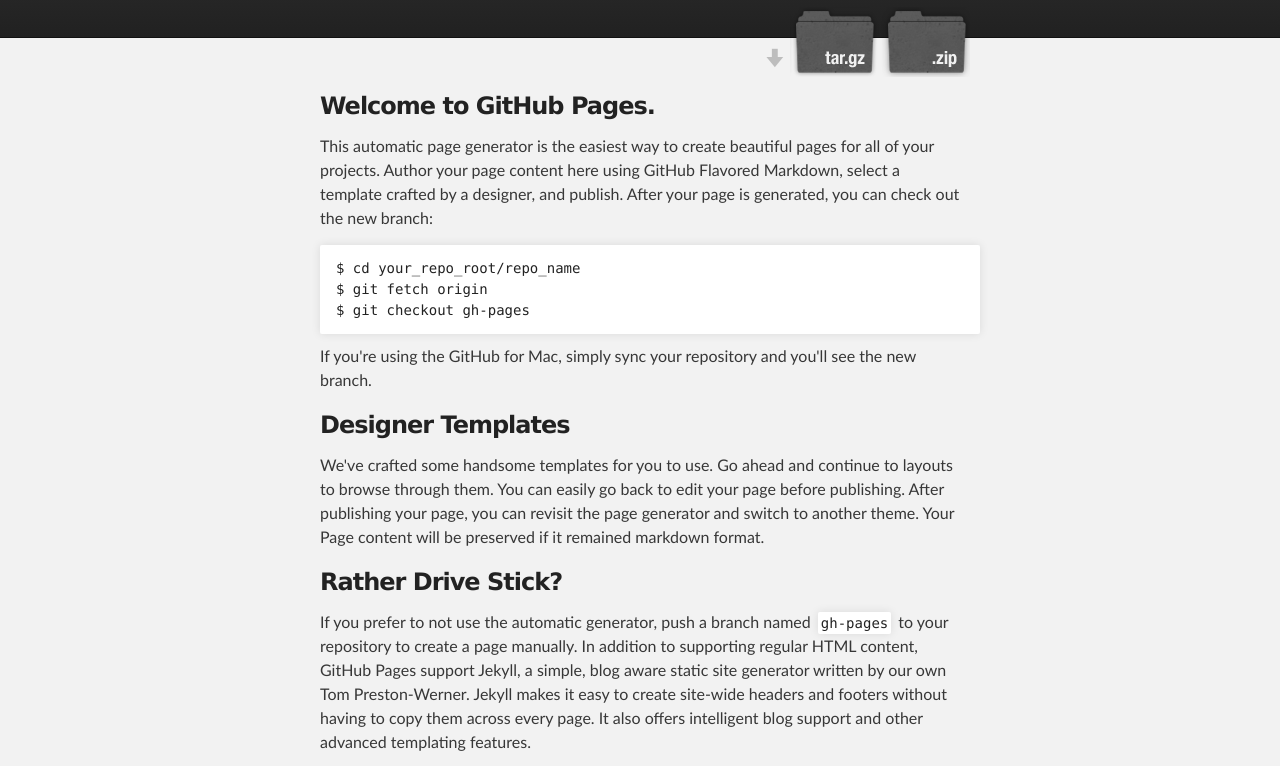
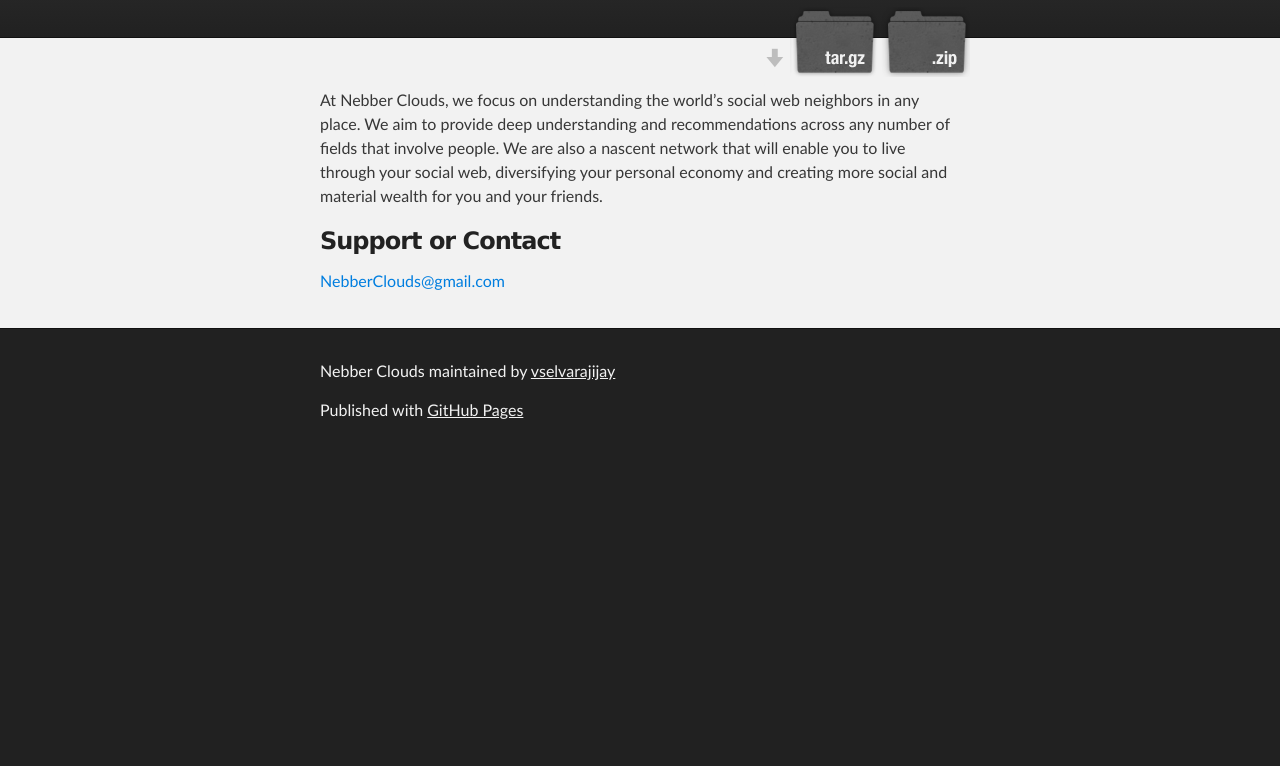
Before and after one commit to vselvarajijay/nebberclouds.github.io, a plain HTML site: page index.html in a window 1280 px wide. Shown: the part 136-902 px from the top of the page. After the commit the page ends 800 px from the top, so only its background shows below. Drawn offline with Linux system fonts and the light colour scheme.

```diff
--- a/index.html
+++ b/index.html
@@ -4,11 +4,11 @@
   <head>
     <meta charset='utf-8' />
     <meta http-equiv="X-UA-Compatible" content="chrome=1" />
-    <meta name="description" content="Nebberclouds.github.io : " />
+    <meta name="description" content="Nebber Clouds : " />
 
     <link rel="stylesheet" type="text/css" media="screen" href="stylesheets/stylesheet.css">
 
-    <title>Nebberclouds.github.io</title>
+    <title>Nebber Clouds</title>
   </head>
 
   <body>
@@ -18,7 +18,7 @@
         <header class="inner">
           <a id="forkme_banner" href="https://github.com/vselvarajijay/nebberclouds.github.io">View on GitHub</a>
 
-          <h1 id="project_title">Nebberclouds.github.io</h1>
+          <h1 id="project_title">Nebber Clouds</h1>
           <h2 id="project_tagline"></h2>
 
             <section id="downloads">
@@ -31,44 +31,19 @@
     <!-- MAIN CONTENT -->
     <div id="main_content_wrap" class="outer">
       <section id="main_content" class="inner">
-        <h3>
-<a name="welcome-to-github-pages" class="anchor" href="#welcome-to-github-pages"><span class="octicon octicon-link"></span></a>Welcome to GitHub Pages.</h3>
-
-<p>This automatic page generator is the easiest way to create beautiful pages for all of your projects. Author your page content here using GitHub Flavored Markdown, select a template crafted by a designer, and publish. After your page is generated, you can check out the new branch:</p>
-
-<pre><code>$ cd your_repo_root/repo_name
-$ git fetch origin
-$ git checkout gh-pages
-</code></pre>
-
-<p>If you're using the GitHub for Mac, simply sync your repository and you'll see the new branch.</p>
-
-<h3>
-<a name="designer-templates" class="anchor" href="#designer-templates"><span class="octicon octicon-link"></span></a>Designer Templates</h3>
-
-<p>We've crafted some handsome templates for you to use. Go ahead and continue to layouts to browse through them. You can easily go back to edit your page before publishing. After publishing your page, you can revisit the page generator and switch to another theme. Your Page content will be preserved if it remained markdown format.</p>
-
-<h3>
-<a name="rather-drive-stick" class="anchor" href="#rather-drive-stick"><span class="octicon octicon-link"></span></a>Rather Drive Stick?</h3>
-
-<p>If you prefer to not use the automatic generator, push a branch named <code>gh-pages</code> to your repository to create a page manually. In addition to supporting regular HTML content, GitHub Pages support Jekyll, a simple, blog aware static site generator written by our own Tom Preston-Werner. Jekyll makes it easy to create site-wide headers and footers without having to copy them across every page. It also offers intelligent blog support and other advanced templating features.</p>
-
-<h3>
-<a name="authors-and-contributors" class="anchor" href="#authors-and-contributors"><span class="octicon octicon-link"></span></a>Authors and Contributors</h3>
-
-<p>You can <a href="https://github.com/blog/821" class="user-mention">@mention</a> a GitHub username to generate a link to their profile. The resulting <code>&lt;a&gt;</code> element will link to the contributor's GitHub Profile. For example: In 2007, Chris Wanstrath (<a href="https://github.com/defunkt" class="user-mention">@defunkt</a>), PJ Hyett (<a href="https://github.com/pjhyett" class="user-mention">@pjhyett</a>), and Tom Preston-Werner (<a href="https://github.com/mojombo" class="user-mention">@mojombo</a>) founded GitHub.</p>
+        <p>At Nebber Clouds, we focus on understanding the world’s social web neighbors in any place. We aim to provide deep understanding and recommendations across any number of fields that involve people.  We are also a nascent network that will enable you to live through your social web, diversifying your personal economy and creating more social and material wealth for you and your friends.</p>
 
 <h3>
 <a name="support-or-contact" class="anchor" href="#support-or-contact"><span class="octicon octicon-link"></span></a>Support or Contact</h3>
 
-<p>Having trouble with Pages? Check out the documentation at <a href="http://help.github.com/pages">http://help.github.com/pages</a> or contact <a href="mailto:support@github.com">support@github.com</a> and we’ll help you sort it out.</p>
+<p><a href="mailto:NebberClouds@gmail.com">NebberClouds@gmail.com</a></p>
       </section>
     </div>
 
     <!-- FOOTER  -->
     <div id="footer_wrap" class="outer">
       <footer class="inner">
-        <p class="copyright">Nebberclouds.github.io maintained by <a href="https://github.com/vselvarajijay">vselvarajijay</a></p>
+        <p class="copyright">Nebber Clouds maintained by <a href="https://github.com/vselvarajijay">vselvarajijay</a></p>
         <p>Published with <a href="http://pages.github.com">GitHub Pages</a></p>
       </footer>
     </div>
```
Also changed, not shown: params.json (+1 -1 lines).
